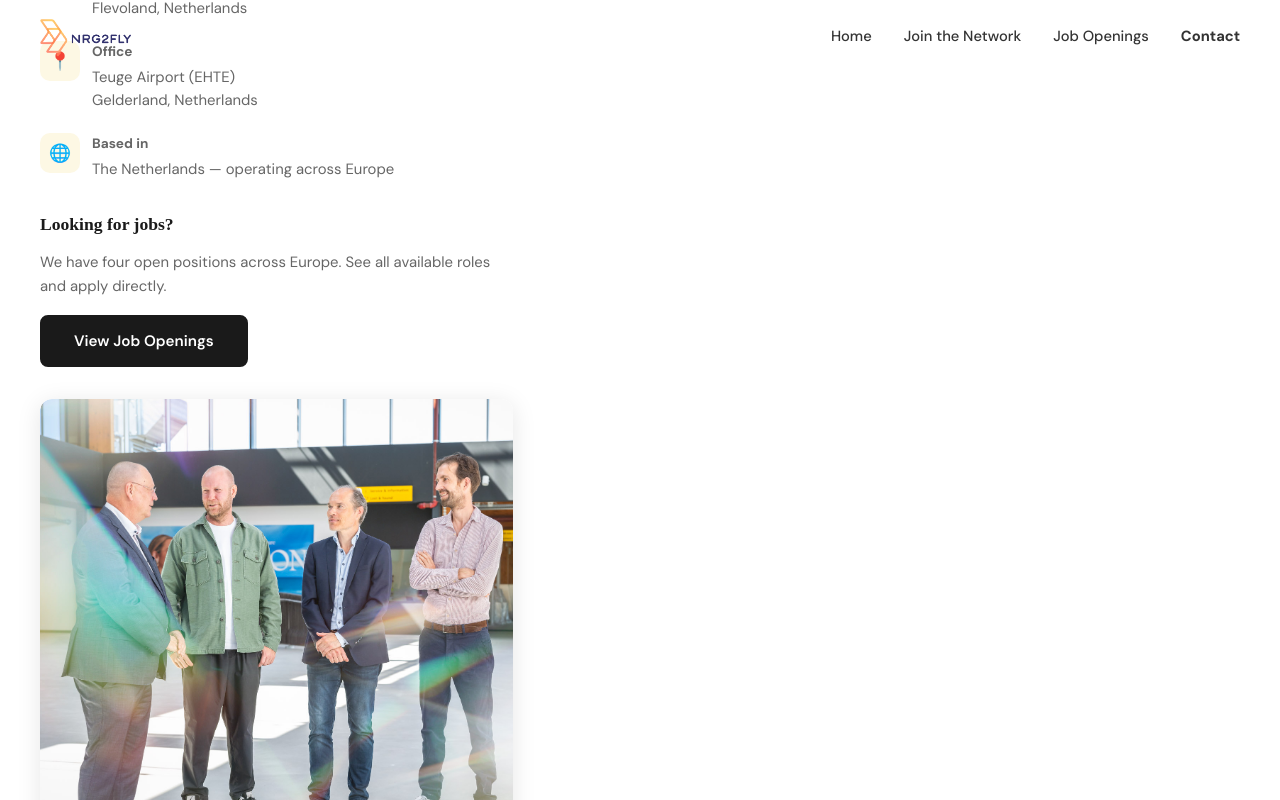
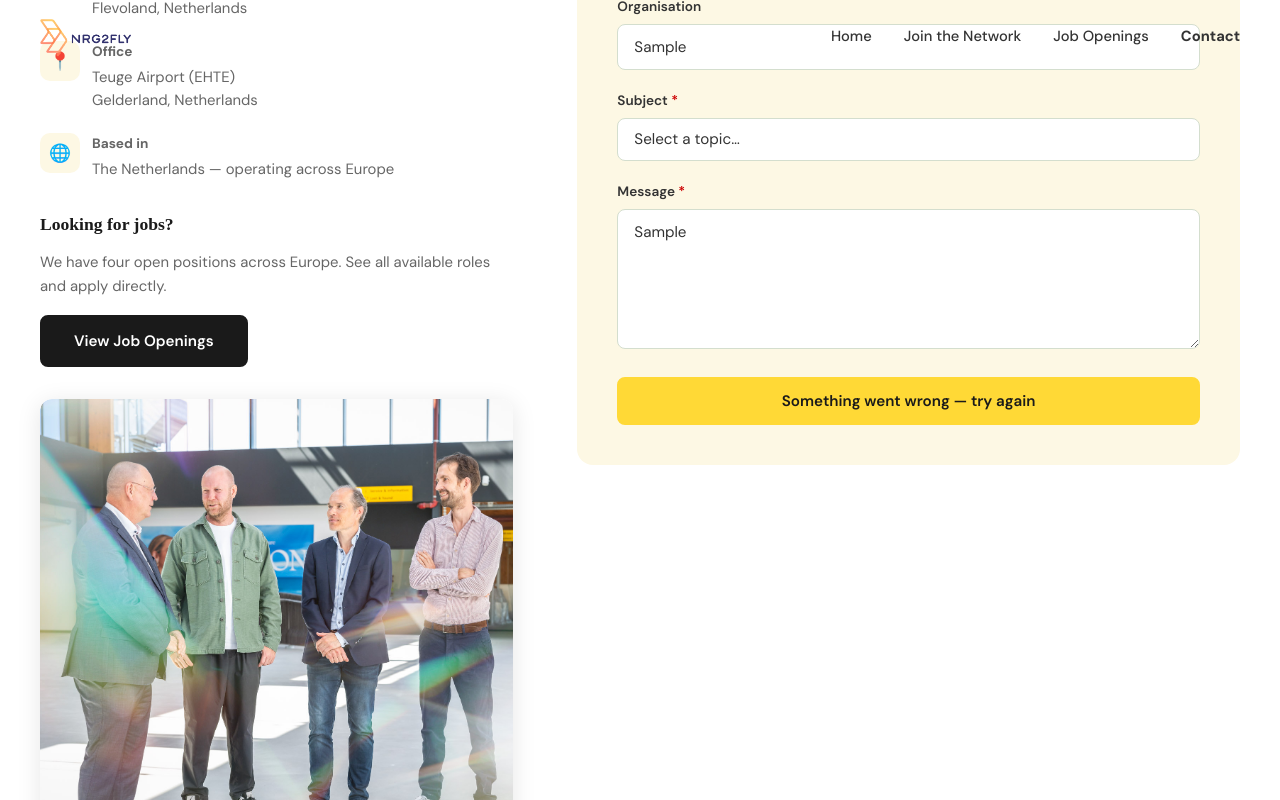
Before and after one commit to merlijnvanvliet-alt/nrg2fly-website, a plain HTML site: page contact.html in a window 1280 px wide. Both pictures are taken after typing "Sample", "name@example.com", "Sample", "Sample" into the empty fields and a click on the button "Send Message". Shown: the part 731-1531 px from the top of the page. Drawn offline with nearby package versions, Linux system fonts and the light colour scheme; no server answers; a web font is replaced by a local one.

Commit message:
Add Supabase contact form integration

```diff
--- a/contact.html
+++ b/contact.html
@@ -178,6 +178,7 @@
     </div>
   </footer>
 
+  <script src="https://cdn.jsdelivr.net/npm/@supabase/supabase-js@2"></script>
   <script src="script.js"></script>
 </body>
 </html>
--- a/script.js
+++ b/script.js
@@ -85,8 +85,32 @@ if (statEls.length > 0 && 'IntersectionObserver' in window) {
 /* ===== CONTACT FORM HANDLER ===== */
 const contactForm = document.getElementById('contact-form');
 if (contactForm) {
-  contactForm.addEventListener('submit', (e) => {
+  const SUPABASE_URL = 'https://fygduixgwnrvzckyjmdo.supabase.co';
+  const SUPABASE_ANON_KEY = 'eyJhbGciOiJIUzI1NiIsInR5cCI6IkpXVCJ9.eyJpc3MiOiJzdXBhYmFzZSIsInJlZiI6ImZ5Z2R1aXhnd25ydnpja3lqbWRvIiwicm9sZSI6ImFub24iLCJpYXQiOjE3NzI5MDYxMzMsImV4cCI6MjA4ODQ4MjEzM30.ZNcuzfHKpvWRJ2q5jJ-N7q8FubU7rm-sJvxixCPCdh8';
+  const supabase = window.supabase.createClient(SUPABASE_URL, SUPABASE_ANON_KEY);
+
+  const submitBtn = contactForm.querySelector('button[type="submit"]');
+
+  contactForm.addEventListener('submit', async (e) => {
     e.preventDefault();
+    submitBtn.textContent = 'Sending…';
+    submitBtn.disabled = true;
+
+    const { error } = await supabase.from('contact_submissions').insert({
+      name:         contactForm.name.value.trim(),
+      email:        contactForm.email.value.trim(),
+      organisation: contactForm.organisation.value.trim() || null,
+      subject:      contactForm.subject.value,
+      message:      contactForm.message.value.trim(),
+    });
+
+    if (error) {
+      submitBtn.textContent = 'Something went wrong — try again';
+      submitBtn.disabled = false;
+      console.error(error);
+      return;
+    }
+
     const success = document.getElementById('form-success');
     contactForm.style.display = 'none';
     if (success) success.style.display = 'block';
```
